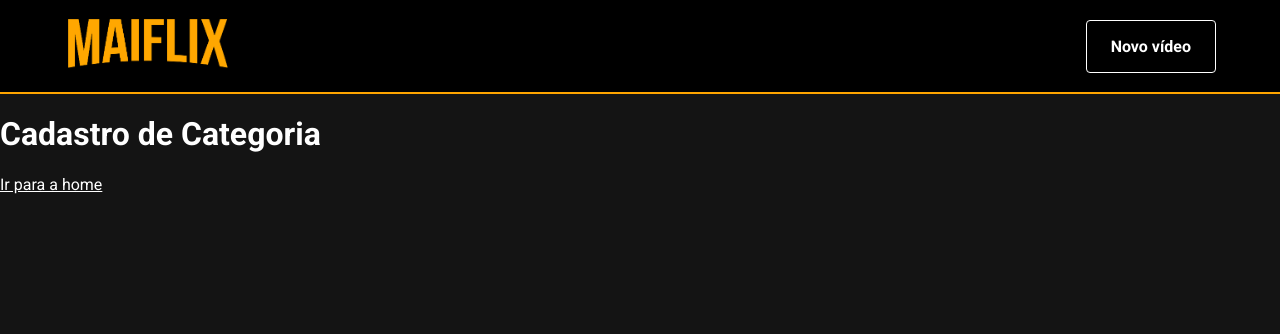
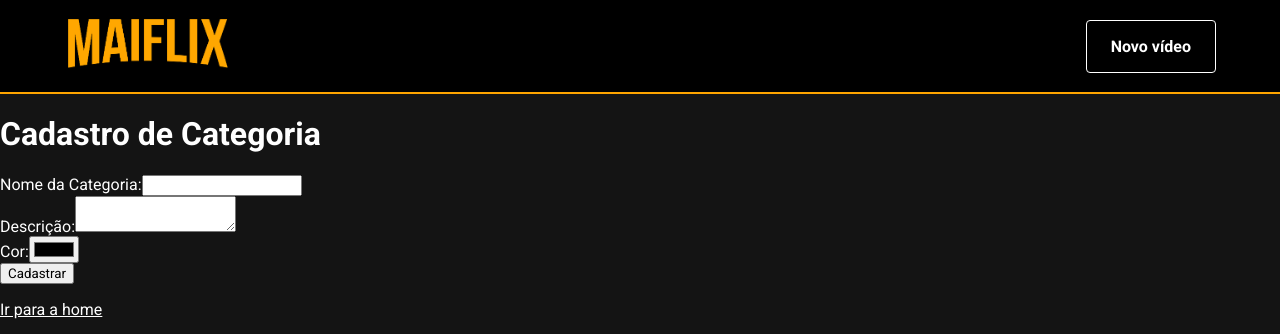
Before and after one commit to esiammd/maiflix, a React (Create React App) app: page /cadastro/categoria in a window 1280 px wide. Shown: the top 334 px of the page. Built offline with nearby package versions, Linux system fonts and the light colour scheme.

Commit message:
Cadastro de Categoria

```diff
--- /dev/null
+++ b/src/components/FormField/index.js
@@ -0,0 +1,18 @@
+import React from "react";
+
+const FormField = ({ label, type, name, value, onChange }) => {
+  return (
+    <div>
+      <label>
+        {label}:
+        {type === "textarea" ? (
+          <textarea type={type} name={name} value={value} onChange={onChange} />
+        ) : (
+          <input type={type} name={name} value={value} onChange={onChange} />
+        )}
+      </label>
+    </div>
+  );
+};
+
+export default FormField;
--- a/src/pages/CadastroCategoria/index.js
+++ b/src/pages/CadastroCategoria/index.js
@@ -1,12 +1,72 @@
-import React from "react";
+import React, { useState } from "react";
 import { Link } from "react-router-dom";
 
 import PageDefault from "../../components/PageDefault";
+import FormField from "../../components/FormField";
 
 const CadastroCategoria = () => {
+  const [categorias, setCategorias] = useState([]);
+
+  const valoresIniciais = {
+    nome: "",
+    descricao: "",
+    cor: "",
+  };
+
+  const [valores, setValores] = useState(valoresIniciais);
+
+  function handleValue(chave, valor) {
+    //chave: nome, descricao, cor
+    setValores({
+      ...valores,
+      [chave]: valor,
+    });
+  }
+
+  function handleChange(event) {
+    handleValue(event.target.getAttribute("name"), event.target.value);
+  }
+
   return (
     <PageDefault>
       <h1>Cadastro de Categoria</h1>
+
+      <form
+        onSubmit={(event) => {
+          event.preventDefault();
+          setCategorias([...categorias, valores]);
+          setValores(valoresIniciais);
+        }}
+      >
+        <FormField
+          label="Nome da Categoria"
+          type="text"
+          name="nome"
+          value={valores.nome}
+          onChange={handleChange}
+        />
+        <FormField
+          label="Descrição"
+          type="textarea"
+          name="descricao"
+          value={valores.descricao}
+          onChange={handleChange}
+        />
+        <FormField
+          label="Cor"
+          type="color"
+          name="cor"
+          value={valores.cor}
+          onChange={handleChange}
+        />
+        <button>Cadastrar</button>
+      </form>
+
+      <ul>
+        {categorias.map((categoria, indice) => {
+          return <li key={`${categoria}${indice}`}>{categoria.nome}</li>;
+        })}
+      </ul>
 
       <Link to="/">Ir para a home</Link>
     </PageDefault>
```
